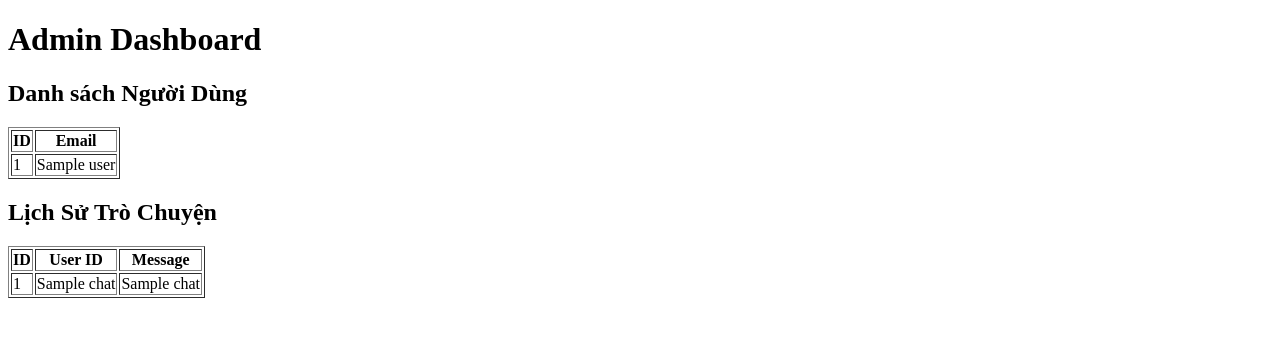
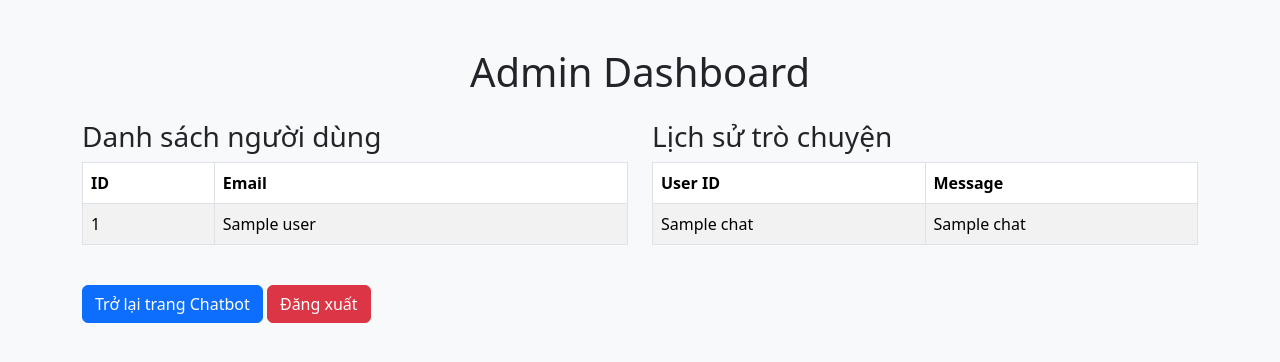
Before and after one commit to bobbyshop-vui/AI, a Flask app: template templates/admin.html in a window 1280 px wide. Shown: the top 362 px of the page. Run offline with Flask 3, Linux system fonts and the light colour scheme; the template is opened without the code that fills it: most values are stand-ins (such as "Sample title", 1, 10 or a date in 2020); some libraries are stand-ins or nearby versions.

Commit message:
Update admin.html

```diff
--- a/templates/admin.html
+++ b/templates/admin.html
@@ -5,39 +5,64 @@
     <meta http-equiv="X-UA-Compatible" content="IE=edge">
     <meta name="viewport" content="width=device-width, initial-scale=1.0">
     <title>Admin Dashboard</title>
+    <!-- Thêm Bootstrap CSS -->
+    <link href="https://cdn.jsdelivr.net/npm/bootstrap@5.3.1/dist/css/bootstrap.min.css" rel="stylesheet" />
 </head>
-<body>
-    <h1>Admin Dashboard</h1>
+<body class="bg-light">
+    <div class="container mt-5">
+        <h1 class="text-center mb-4">Admin Dashboard</h1>
 
-    <h2>Danh sách Người Dùng</h2>
-    <table border="1">
+        <div class="row">
+            <!-- Danh sách người dùng -->
+            <div class="col-md-6">
+                <h3>Danh sách người dùng</h3>
+                <table class="table table-bordered table-striped">
+                    <thead>
                         <tr>
                             <th>ID</th>
                             <th>Email</th>
                         </tr>
+                    </thead>
+                    <tbody>
                         {% for user in users %}
                         <tr>
-            <td>{{ user[0] }}</td>
-            <td>{{ user[1] }}</td>
+                            <td>{{ user[0] }}</td>  <!-- user_id -->
+                            <td>{{ user[1] }}</td>  <!-- email -->
                         </tr>
                         {% endfor %}
+                    </tbody>
                 </table>
+            </div>
 
-    <h2>Lịch Sử Trò Chuyện</h2>
-    <table border="1">
+            <!-- Lịch sử trò chuyện của người dùng -->
+            <div class="col-md-6">
+                <h3>Lịch sử trò chuyện</h3>
+                <table class="table table-bordered table-striped">
+                    <thead>
                         <tr>
-            <th>ID</th>
                             <th>User ID</th>
                             <th>Message</th>
                         </tr>
+                    </thead>
+                    <tbody>
                         {% for chat in chats %}
                         <tr>
-            <td>{{ chat[0] }}</td>
-            <td>{{ chat[1] }}</td>
-            <td>{{ chat[2] }}</td>
+                            <td>{{ chat[1] }}</td>  <!-- user_id -->
+                            <td>{{ chat[2] }}</td>  <!-- message -->
                         </tr>
                         {% endfor %}
+                    </tbody>
                 </table>
+            </div>
+        </div>
 
+        <div class="mt-4">
+            <a href="{{ url_for('chat') }}" class="btn btn-primary">Trở lại trang Chatbot</a>
+            <a href="{{ url_for('logout') }}" class="btn btn-danger">Đăng xuất</a>
+        </div>
+    </div>
+
+    <!-- Thêm Bootstrap JS -->
+    <script src="https://cdn.jsdelivr.net/npm/bootstrap@5.3.1/dist/js/bootstrap.bundle.min.js"></script>
 </body>
 </html>
```
Lines whose indentation alone changed are shown as unchanged.
